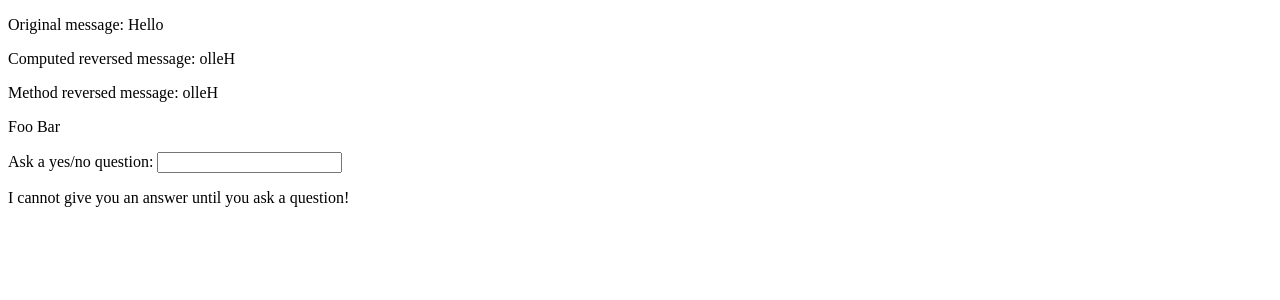
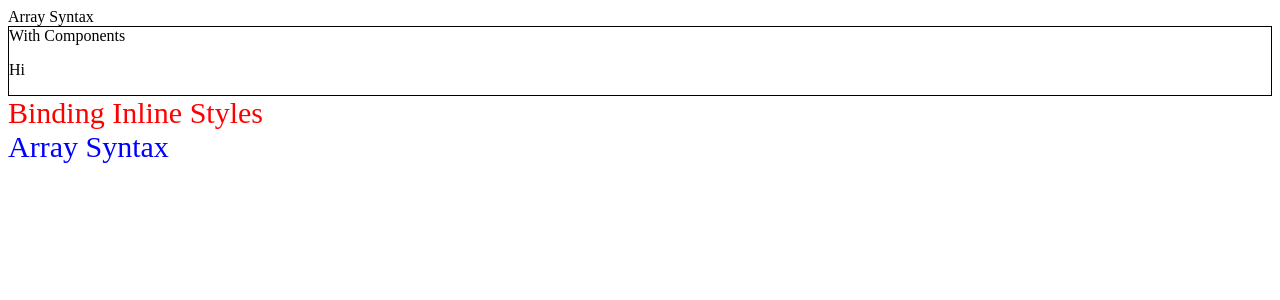
Before and after one commit to napoleon-commits/VueCLI, a Vue app: page / in a window 1280 px wide. Shown: the top 300 px of the page. Built offline with nearby package versions, Linux system fonts and the light colour scheme.

Commit message:
Class and Style Bindings

```diff
--- /dev/null
+++ b/src/components/ClassAndBindingStyles.vue
@@ -0,0 +1,51 @@
+<template>
+    <div>
+        <div :class="[{active: isActive}]">
+            Array Syntax
+        </div>
+        <div style="border: 1px solid black">
+            With Components
+            <MyComponent class="baz boo" :class="{active: isActive}"></MyComponent>
+        </div>
+        <div :style="styleObject">Binding Inline Styles</div>
+        <div :style="[styleObject, overridingStyle]">Array Syntax</div>
+    </div>
+</template>
+
+<script>
+
+import MyComponent from './MyComponent'
+
+export default {
+    data(){
+        return {
+            isActive: true,
+            error: null,
+            activeClass: 'active',
+            errorClass: 'text-danger',
+            styleObject: {
+                color: 'red',
+                fontSize: '30px'
+            },
+            overridingStyle: {
+                color: 'blue'
+            }
+        }
+    },
+    computed:{
+        classObject: function(){
+            return{
+                active: this.isActive && !this.error,
+                'text-danger': this.error && this.error.type === 'fail'
+            }
+        }
+    },
+    components:{
+        MyComponent
+    }
+}
+</script>
+
+<style>
+
+</style>
--- /dev/null
+++ b/src/components/MyComponent.vue
@@ -0,0 +1,13 @@
+<template>
+  <p class="foo bar">Hi</p>
+</template>
+
+<script>
+export default {
+
+}
+</script>
+
+<style>
+
+</style>
--- a/src/main.js
+++ b/src/main.js
@@ -6,12 +6,14 @@ import Vue from 'vue'
 // import obj2 from './assets/Data.js'
 
 // import TemplateSyntax from './components/TemplateSyntax'
-import Computed from './components/Computed'
+// import Computed from './components/Computed'
+
+import ClassAndBindingStyles from './components/ClassAndBindingStyles'
 
 Vue.config.productionTip = false
 
 new Vue({
-  render: h => h(Computed),
+  render: h => h(ClassAndBindingStyles),
 }).$mount('#app');
 
 // console.log(Instance.data() === obj2);
```
